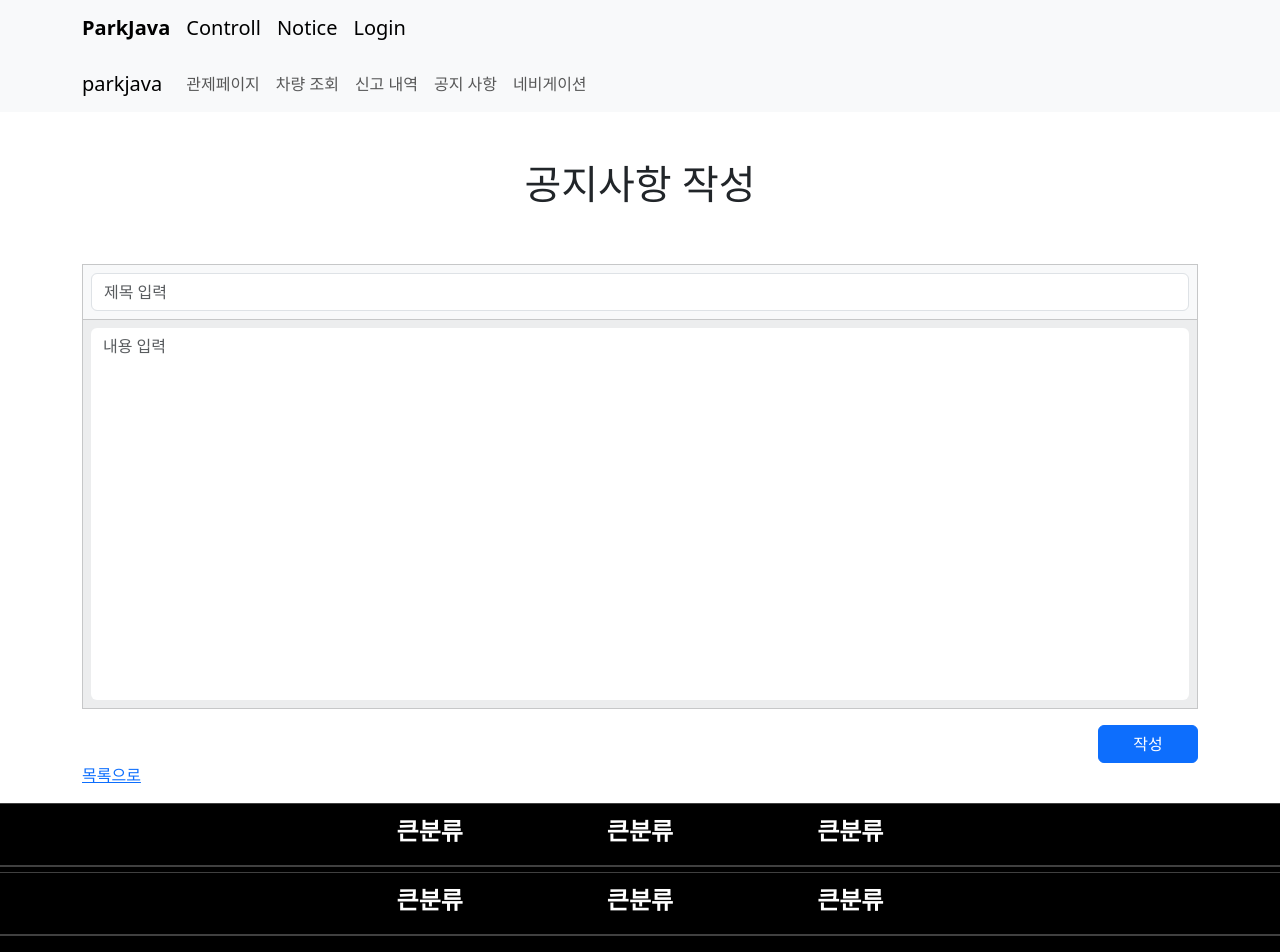
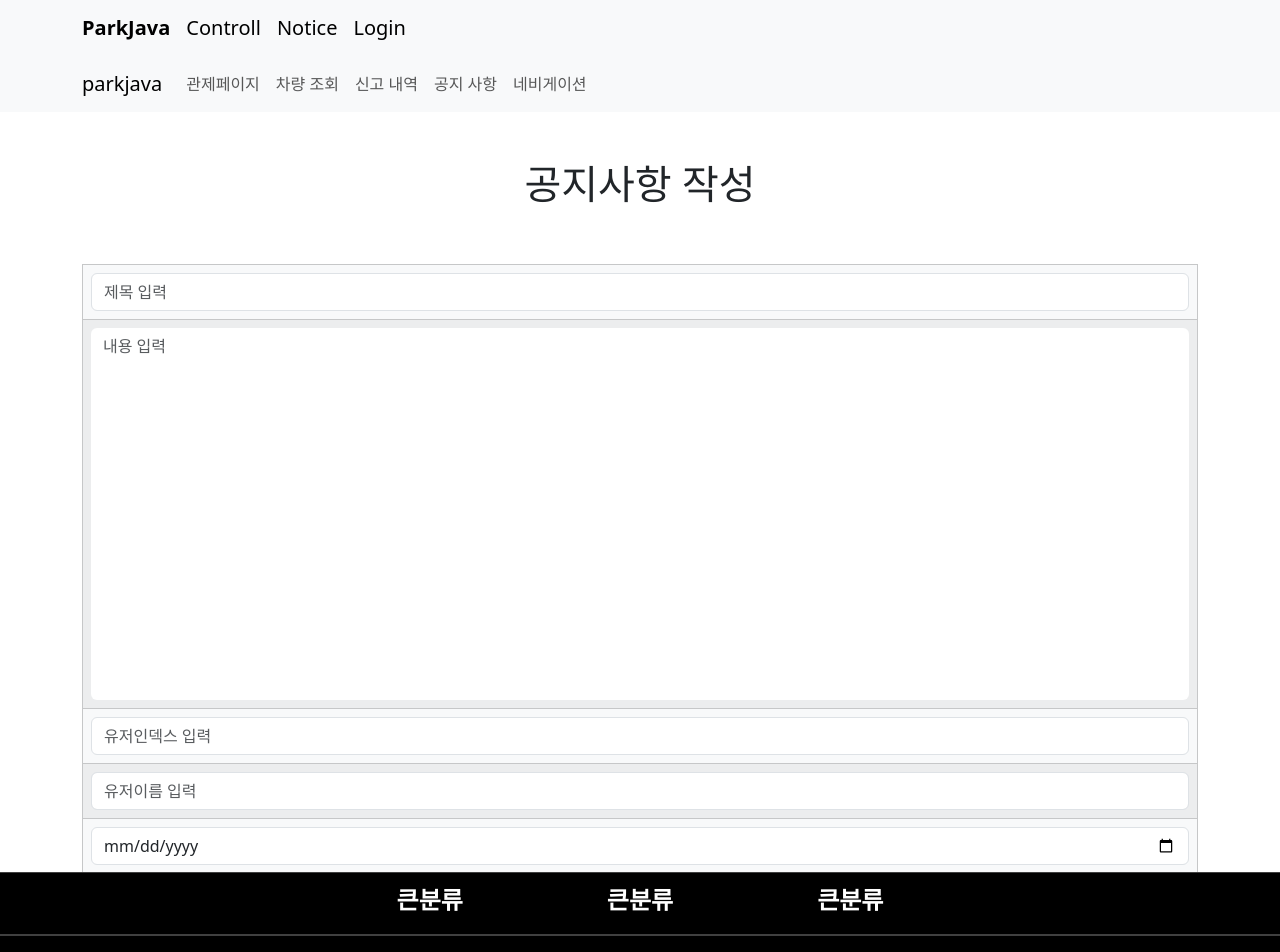
Before and after one commit to parkjava/frontend, a React (Create React App) app: page /noticecreate in a window 1280 px wide. Shown: the top 952 px of the page. Built offline with nearby package versions, Linux system fonts and the light colour scheme.

Commit message:
공지사항 작성 기능구현

```diff
--- a/src/pages/adminpage/components/adminPage.jsx
+++ b/src/pages/adminpage/components/adminPage.jsx
@@ -1,5 +1,5 @@
 import React, {useState} from 'react';
-import { Button, Image, Container } from 'react-bootstrap';
+import { Button, Image, Container, Table } from 'react-bootstrap';
 import ButtonGroup from 'react-bootstrap/ButtonGroup';
 
 export default function AdminPage(){
@@ -15,7 +15,31 @@ export default function AdminPage(){
         </ButtonGroup>
         <div>
             <h6>검출 차량 번호 리스트</h6>
-            <textarea></textarea>
+            <Table striped bordered hover size="sm">
+                <thead>
+                <tr>
+                    <th>번호</th>
+                    <th>차량번호</th>
+
+                </tr>
+                </thead>
+                <tbody>
+                <tr>
+                    <td>1</td>
+                    <td>87고9898</td>
+
+                </tr>
+                <tr>
+                    <td>2</td>
+                    <td>44나5555</td>
+
+                </tr>
+                <tr>
+                    <td>3</td>
+                    <td>123허1231</td>
+                </tr>
+                </tbody>
+            </Table>
         </div>
         </Container>
 
--- a/src/pages/noticeCreate/components/noticeTable.jsx
+++ b/src/pages/noticeCreate/components/noticeTable.jsx
@@ -1,29 +1,64 @@
-import { Table, Container, Form,  Button } from 'react-bootstrap';
-import {useState} from 'react'
-import {Link} from 'react-router-dom'
-
+import { Table, Container, Form, Button } from 'react-bootstrap';
+import { useState } from 'react';
+import { Link, useNavigate } from 'react-router-dom';
 
 export default function NoticeTable() {
+    const [noticeText, setNoticeText] = useState({
+        title: '',
+        detail: '',
+        userIndex: '',
+        name: '',
+        date: '',
+    });
 
-    const [noticeText, setNoticeText] = useState({
-        title:'',
-        detail:''
-    });
+    const navigate = useNavigate();
 
     const handleInputChange = (e) => {
         const { name, value } = e.target;
         setNoticeText({
             ...noticeText,
-            [name]: value
+            [name]: value,
         });
     };
 
     const handleSubmit = (e) => {
         e.preventDefault();
-        alert("제목:" + JSON.stringify((noticeText.title),null,2) + "내용: " + JSON.stringify((noticeText.detail),null,2));
+        const newNotice = {
+            noticeTitle: noticeText.title,
+            noticeContent: noticeText.detail,
+            userIndex: noticeText.userIndex,
+            userName: noticeText.name,
+            createDate: noticeText.date,
+            updateDate: noticeText.date,
         };
 
-    return (<>
+        fetch('http://localhost:8080/api/notice/create', {
+            method: 'POST',
+            headers: {
+                'Content-Type': 'application/json',
+            },
+            body: JSON.stringify(newNotice),
+        })
+            .then((response) => {
+                if (!response.ok) {
+                    throw new Error('Network response was not ok');
+                }
+                return response.json();
+            })
+            .then((data) => {
+                setNoticeText({
+                    title: '',
+                    detail: '',
+                    userIndex: '',
+                    name: '',
+                    date: '',
+                });
+                navigate('/notice'); // 작성 후 목록 페이지로 리디렉션
+            })
+            .catch((error) => console.error('Error saving data:', error));
+    };
+
+    return (
         <Container>
             <Form onSubmit={handleSubmit}>
                 <Table striped bordered hover variant="light">
@@ -33,7 +68,7 @@ export default function NoticeTable() {
                             <Form.Control
                                 type="text"
                                 placeholder="제목 입력"
-                                    name='title'
+                                name="title"
                                 value={noticeText.title}
                                 onChange={handleInputChange}
                             />
@@ -47,29 +82,57 @@ export default function NoticeTable() {
                                 as="textarea"
                                 rows={15}
                                 placeholder="내용 입력"
-                                    name='detail'
+                                name="detail"
                                 value={noticeText.detail}
                                 onChange={handleInputChange}
                                 style={{ border: 'none', resize: 'none' }}
                             />
                         </td>
                     </tr>
-                        {/* <tr>
-                            <td>
-                                <Form.Group controlId="formFileMultiple" className="mb-3">
-                                    <Form.Control type="file" multiple />
-                                </Form.Group>
-                            </td>
-                        </tr> */}
+                    <tr>
+                        <th>
+                            <Form.Control
+                                type="number"
+                                placeholder="유저인덱스 입력"
+                                name="userIndex"
+                                value={noticeText.userIndex}
+                                onChange={handleInputChange}
+                            />
+                        </th>
+                    </tr>
+                    <tr>
+                        <th>
+                            <Form.Control
+                                type="name"
+                                placeholder="유저이름 입력"
+                                name="name"
+                                value={noticeText.name}
+                                onChange={handleInputChange}
+                            />
+                        </th>
+                    </tr>
+                    <tr>
+                        <th>
+                            <Form.Control
+                                type="date"
+                                placeholder="작성일 입력"
+                                name="date"
+                                value={noticeText.date}
+                                onChange={handleInputChange}
+                            />
+                        </th>
+                    </tr>
                     </tbody>
                 </Table>
-                <div className='d-flex justify-content-end'>
+                <div className="d-flex justify-content-end">
                     <Button variant="primary" type="submit" style={{ width: '100px' }}>
-                        작성
+                        작성dd
                     </Button>
                 </div>
             </Form>
-            <div><Link to={'/notice'}>목록으로</Link></div>
+            <div>
+                <Link to={'/notice'}>목록으로</Link>
+            </div>
         </Container>
-        </>)
+    );
 }
--- a/src/pages/noticePage/components/noticeTable.jsx
+++ b/src/pages/noticePage/components/noticeTable.jsx
@@ -32,6 +32,7 @@ export default function NoticeTable() {
                         <td><Link to={`/noticedetail/${notice.noticeIndex}`}>{notice.noticeTitle}</Link></td>
                         <td>{new Date(notice.createDate).toLocaleDateString()}</td>
                         <td>{notice.userName}</td>
+
                     </tr>
                 ))}
                 </tbody>
```
Also changed, not shown: src/pages/testPage/app01.jsx (added, +23 -0 lines), src/pages/testPage/app01Detail.jsx (added, +33 -0 lines). Lines whose indentation alone changed are shown as unchanged.
